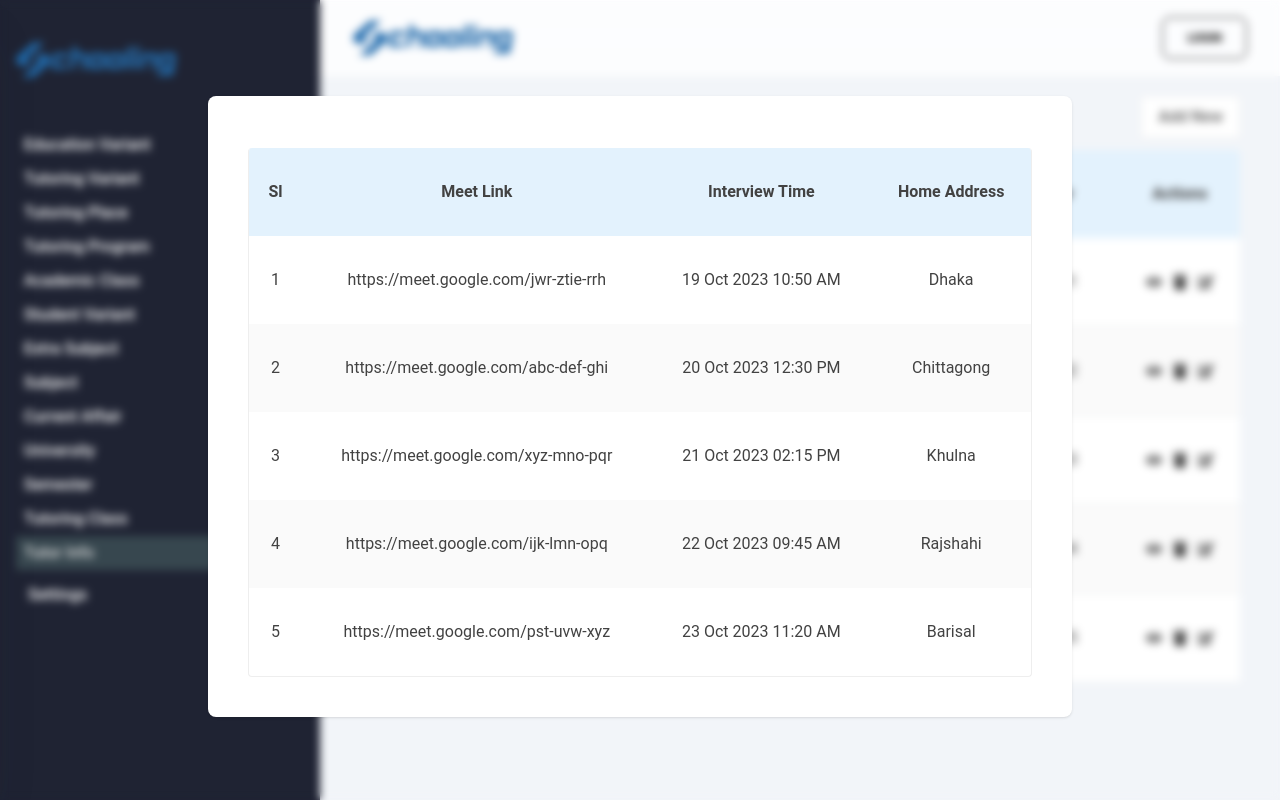
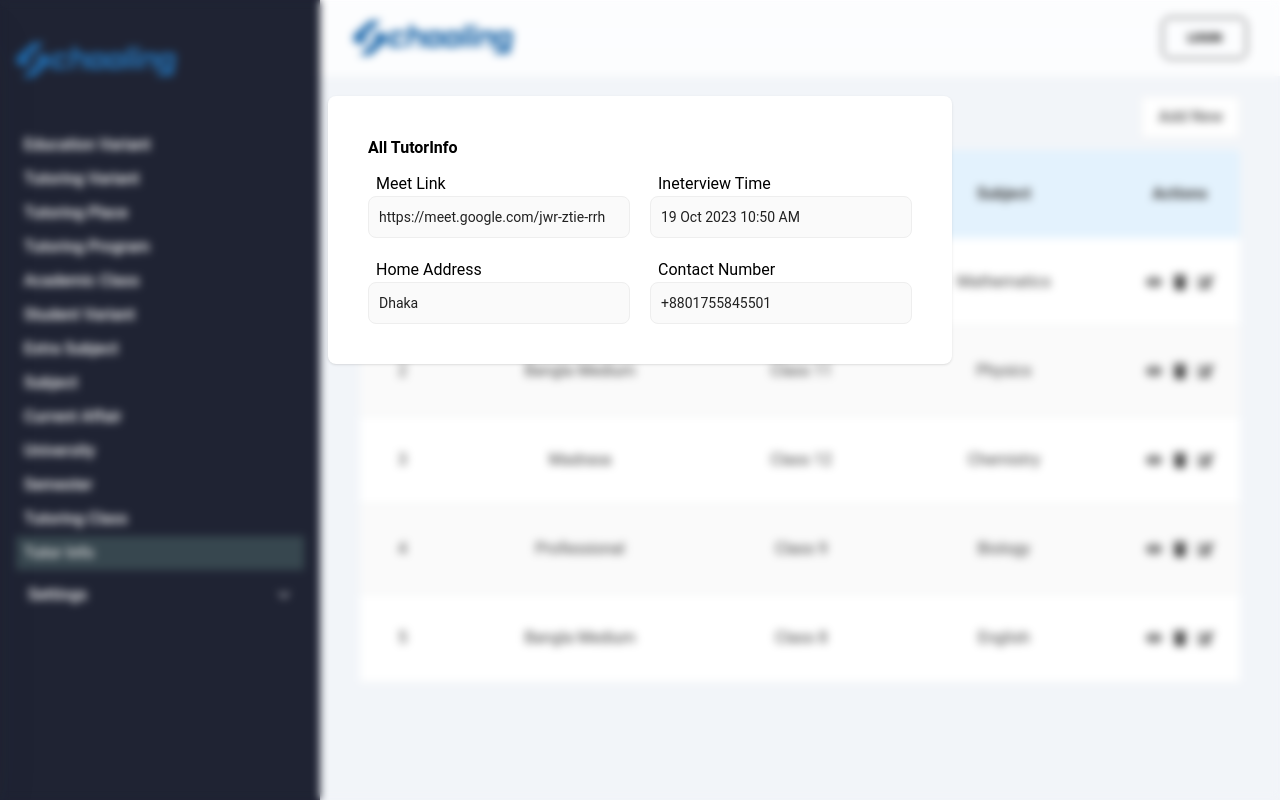
Before and after one commit to maruf-hasann/addds, a React (Vite) app: page /all-tutor-infos in a window 1280 px wide. Both pictures are taken after a click on the icon 1154 px from the left and 282 px from the top of the page. Built offline with nearby package versions, Linux system fonts and the light colour scheme; some icons are missing.

Commit message:
modal data updated

```diff
--- a/src/pages/TutorsInfo/AllTutorsInfo/AllTutorInfoModal/AllTutorInfoModal.jsx
+++ b/src/pages/TutorsInfo/AllTutorsInfo/AllTutorInfoModal/AllTutorInfoModal.jsx
@@ -5,27 +5,33 @@ import { FaEdit, FaTrash } from "react-icons/fa";
 import moment from "moment";
 
 const AllTutorInfoModal = ({
-    setViewTutorInfos,
-    viewTutorInfos,
+    setViewTutorInfo,
+    viewTutorInfo,
     openTutorInfoModal,
     setOpenTutorInfoModal,
 }) => {
 
+    console.log(viewTutorInfo)
 
-
+    const { meetLink, interviewTime, homeAddress, emergencyContactNumber } = viewTutorInfo;
     // handle close modal
     const handleClose = () => {
-        setViewTutorInfos(null);
+        setViewTutorInfo(null);
         setOpenTutorInfoModal(!openTutorInfoModal);
     };
 
     return (
         <div
-            className={`fixed top-0 left-0 z-50 p-4 overflow-x-hidden overflow-y-auto inset-0 h-[calc(100%)] max-h-full backdrop-blur-sm bg-primary ${openTutorInfoModal? "block" : "hidden"
+            className={`fixed top-0 left-0 z-50 p-4 overflow-x-hidden overflow-y-auto inset-0 h-[calc(100%)] max-h-full backdrop-blur-sm bg-primary ${openTutorInfoModal ? "block" : "hidden"
                 }`}
-            onClick={handleClose}
         >
-            <div className="relative w-full max-w-5xl  max-h-full mt-20 mx-auto px-2 md:px-5 lg:px-10 xl:px-20">
+            <div
+                className="w-full h-full z-0 absolute top-0 left-0"
+                onClick={handleClose}
+            >
+
+            </div>
+            <div className="relative z-50 w-full max-w-5xl  max-h-full mt-20 mx-auto px-2 lg:w-1/2 md:px-0">
                 <div
                     className={`relative  rounded-lg shadow text-primary px-10 bg-white`}
                 >
@@ -41,47 +47,31 @@ const AllTutorInfoModal = ({
                         <div className="py-10">
                             <div className="flex justify-between items-center pb-3">
                                 <h1 className="font-bold">
-                                    {/* All TutorInfos ({viewTutorInfos?.className}) */}
+                                    All TutorInfo
                                 </h1>
 
                             </div>
-                            <div className="overflow-x-auto w-full bg-white rounded border border-t-0">
-                                <table className="w-full min-w-max table-auto text-left">
-                                    {/* head */}
-                                    <thead>
-                                        <tr>
-                                            <th className="text-gray-800 border-blue-100 bg-blue-50 p-4 font-semibold whitespace-nowrap text-center py-8">Sl</th>
-                                            {/* <th className="text-gray-800 border-blue-100 bg-blue-50 p-4 font-semibold whitespace-nowrap text-center py-8">Type</th> */}
-                                            {/* <th className="text-gray-800 border-blue-100 bg-blue-50 p-4 font-semibold whitespace-nowrap text-center py-8">Class</th> */}
-                                            {/* <th className="text-gray-800 border-blue-100 bg-blue-50 p-4 font-semibold whitespace-nowrap text-center py-8">Subject</th> */}
-                                            <th className="text-gray-800 border-blue-100 bg-blue-50 p-4 font-semibold whitespace-nowrap text-center py-8">Meet Link</th>
-                                            <th className="text-gray-800 border-blue-100 bg-blue-50 p-4 font-semibold whitespace-nowrap text-center py-8">Interview Time</th>
-                                            {/* <th className="text-gray-800 border-blue-100 bg-blue-50 p-4 font-semibold whitespace-nowrap text-center py-8">Contact Number</th> */}
-                                            <th className="text-gray-800 border-blue-100 bg-blue-50 p-4 font-semibold whitespace-nowrap text-center py-8">Home Address</th>
-                                            {/* <th className="text-gray-800 border-blue-100 bg-blue-50 p-4 font-semibold whitespace-nowrap text-center py-8">Actions</th> */}
-                                        </tr>
-                                    </thead>
-                                    <tbody>
-                                        {viewTutorInfos?.map((info, idx) => {
-                                            const classes = "p-4 py-8  border-blue-gray-50 text-base text-gray-800 font-normal";
-                                            return (
-                                                <tr key={info.id} className={` text-center ${idx % 2 !== 0 && 'bg-gray-50'}`}>
-                                                    <th className={classes}>{idx + 1}</th>
-                                                    {/* <td className={classes}>{info.tutoringClass}</td> */}
-                                                    {/* <td className={classes}>{info.tutoringSubject}</td> */}
-                                                    <td className={classes}>{info.meetLink}</td>
-                                                    <td className={classes}>
-                                                        {moment(info.interviewTime).format("DD MMM YYYY hh:mm A")}
-                                                    </td>
-                                                    {/* <td className={classes}>{info.emergencyContactNumber}</td> */}
-                                                    <td className={classes}>{info.homeAddress}</td>
 
-                                                </tr>
-                                            );
-                                        })}
-                                    </tbody>
-                                </table>
+                            <div className="grid grid-cols-1 md:grid-cols-2 gap-5">
+                                <div>
+                                    <label htmlFor="" className="p-2">Meet Link</label>
+                                    <input readOnly className="bg-gray-50 outline-none border  text-gray-900 text-sm rounded-lg  focus:ring-0 block w-full p-2.5 dark:bg-gray-700 dark:border-gray-600 dark:placeholder-gray-400 dark:text-white dark:focus:ring-blue-500 dark:focus:border-blue-500" type="text" defaultValue={meetLink} />
+                                </div>
+                                <div>
+                                    <label htmlFor="" className="p-2">Ineterview Time</label>
+                                    <input readOnly className="bg-gray-50 outline-none border  text-gray-900 text-sm rounded-lg  focus:ring-0 block w-full p-2.5 dark:bg-gray-700 dark:border-gray-600 dark:placeholder-gray-400 dark:text-white dark:focus:ring-blue-500 dark:focus:border-blue-500" type="text" defaultValue={moment(interviewTime).format("DD MMM YYYY hh:mm A")} />
+                                </div>
+                                <div>
+                                    <label htmlFor="" className="p-2">Home Address</label>
+                                    <input readOnly className="bg-gray-50 outline-none border  text-gray-900 text-sm rounded-lg  focus:ring-0 block w-full p-2.5 dark:bg-gray-700 dark:border-gray-600 dark:placeholder-gray-400 dark:text-white dark:focus:ring-blue-500 dark:focus:border-blue-500" type="text" defaultValue={homeAddress} />
+                                </div>
+                                <div>
+                                    <label htmlFor="" className="p-2">Contact Number</label>
+                                    <input readOnly className="bg-gray-50 outline-none border  text-gray-900 text-sm rounded-lg  focus:ring-0 block w-full p-2.5 dark:bg-gray-700 dark:border-gray-600 dark:placeholder-gray-400 dark:text-white dark:focus:ring-blue-500 dark:focus:border-blue-500" type="text" defaultValue={emergencyContactNumber} />
+                                </div>
                             </div>
+
+
                         </div>
                     </>
                 </div>
--- a/src/pages/TutorsInfo/AllTutorsInfo/AllTutorsInfo.jsx
+++ b/src/pages/TutorsInfo/AllTutorsInfo/AllTutorsInfo.jsx
@@ -9,7 +9,7 @@ import { useState } from "react";
 import AllTutorInfoModal from "./AllTutorInfoModal/AllTutorInfoModal";
 
 const AllTutoringInfo = () => {
-  const [viewTutorInfos, setViewTutorInfos] = useState(null);
+  const [viewTutorInfo, setViewTutorInfo] = useState(null);
   const [openTutorInfoModal, setOpenTutorInfoModal] = useState(false);
 
   return (
@@ -34,7 +34,7 @@ const AllTutoringInfo = () => {
               <th className="text-gray-800 border-blue-100 bg-blue-50 p-4 font-semibold whitespace-nowrap text-center py-8">Subject</th>
               {/* <th className="text-gray-800 border-blue-100 bg-blue-50 p-4 font-semibold whitespace-nowrap text-center py-8">Meet Link</th> */}
               {/* <th className="text-gray-800 border-blue-100 bg-blue-50 p-4 font-semibold whitespace-nowrap text-center py-8">Interview Time</th> */}
-              <th className="text-gray-800 border-blue-100 bg-blue-50 p-4 font-semibold whitespace-nowrap text-center py-8">Contact Number</th>
+              {/* <th className="text-gray-800 border-blue-100 bg-blue-50 p-4 font-semibold whitespace-nowrap text-center py-8">Contact Number</th> */}
               {/* <th className="text-gray-800 border-blue-100 bg-blue-50 p-4 font-semibold whitespace-nowrap text-center py-8">Home Address</th> */}
               <th className="text-gray-800 border-blue-100 bg-blue-50 p-4 font-semibold whitespace-nowrap text-center py-8">Actions</th>
             </tr>
@@ -59,7 +59,7 @@ const AllTutoringInfo = () => {
                   {/* <td className={classes}>
                     {moment(info.interviewTime).format("DD MMM YYYY hh:mm A")}
                   </td> */}
-                  <td className={classes}>{info.emergencyContactNumber}</td>
+                  {/* <td className={classes}>{info.emergencyContactNumber}</td> */}
                   {/* <td className={classes}>{info.homeAddress}</td> */}
                   <td className={`${classes} w-[120px]`}>
                     <div className="flex justify-evenly items-center">
@@ -67,7 +67,7 @@ const AllTutoringInfo = () => {
                         title="All Info"
                         onClick={() => {
                           setOpenTutorInfoModal(true),
-                            setViewTutorInfos(tutorInfos);
+                            setViewTutorInfo(info);
                         }}
                         className="cursor-pointer"
                       />{" "}
@@ -91,11 +91,11 @@ const AllTutoringInfo = () => {
           </tbody>
         </table>
       </div>
-      {openTutorInfoModal && viewTutorInfos && (
+      {openTutorInfoModal && viewTutorInfo && (
         <AllTutorInfoModal
-          viewTutorInfos={tutorInfos}
+          viewTutorInfo={viewTutorInfo}
           openTutorInfoModal={openTutorInfoModal}
-          setViewTutorInfos={setViewTutorInfos}
+          setViewTutorInfo={setViewTutorInfo}
           setOpenTutorInfoModal={setOpenTutorInfoModal}
         />
       )}
```
